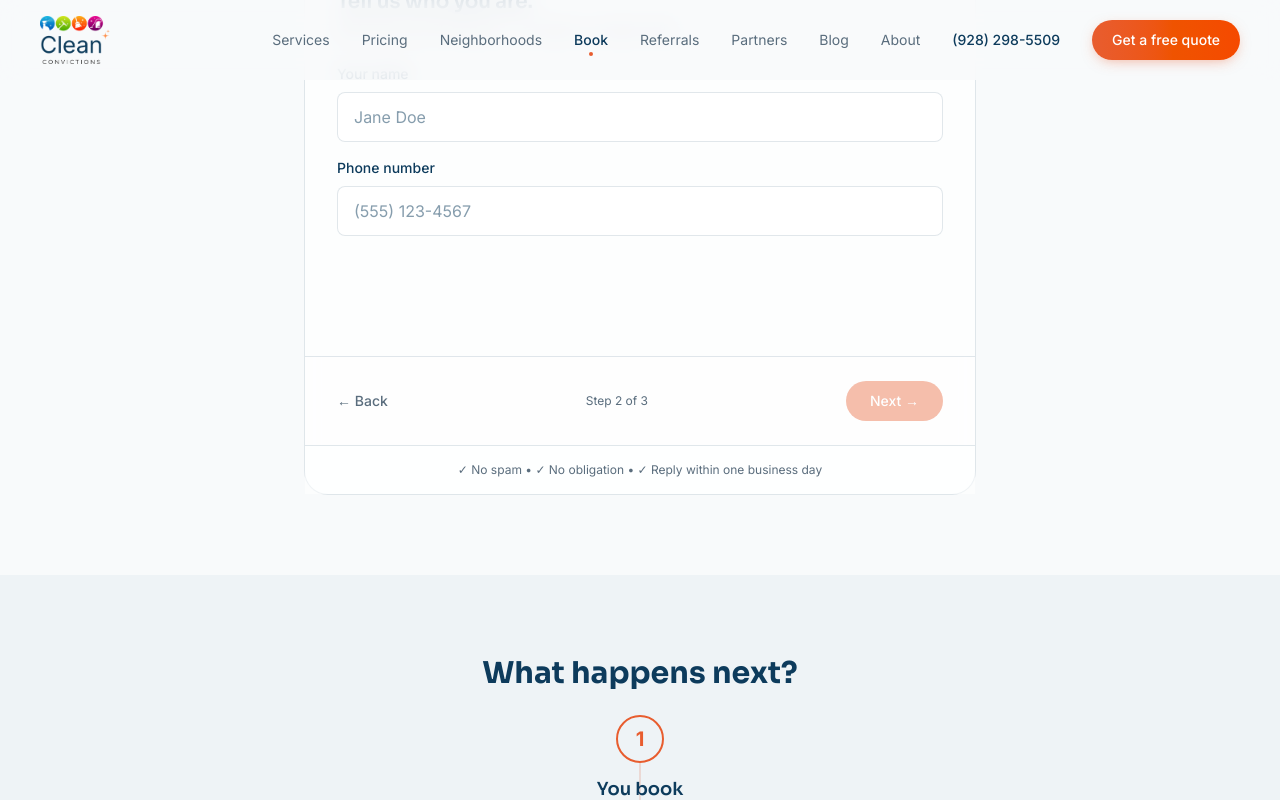
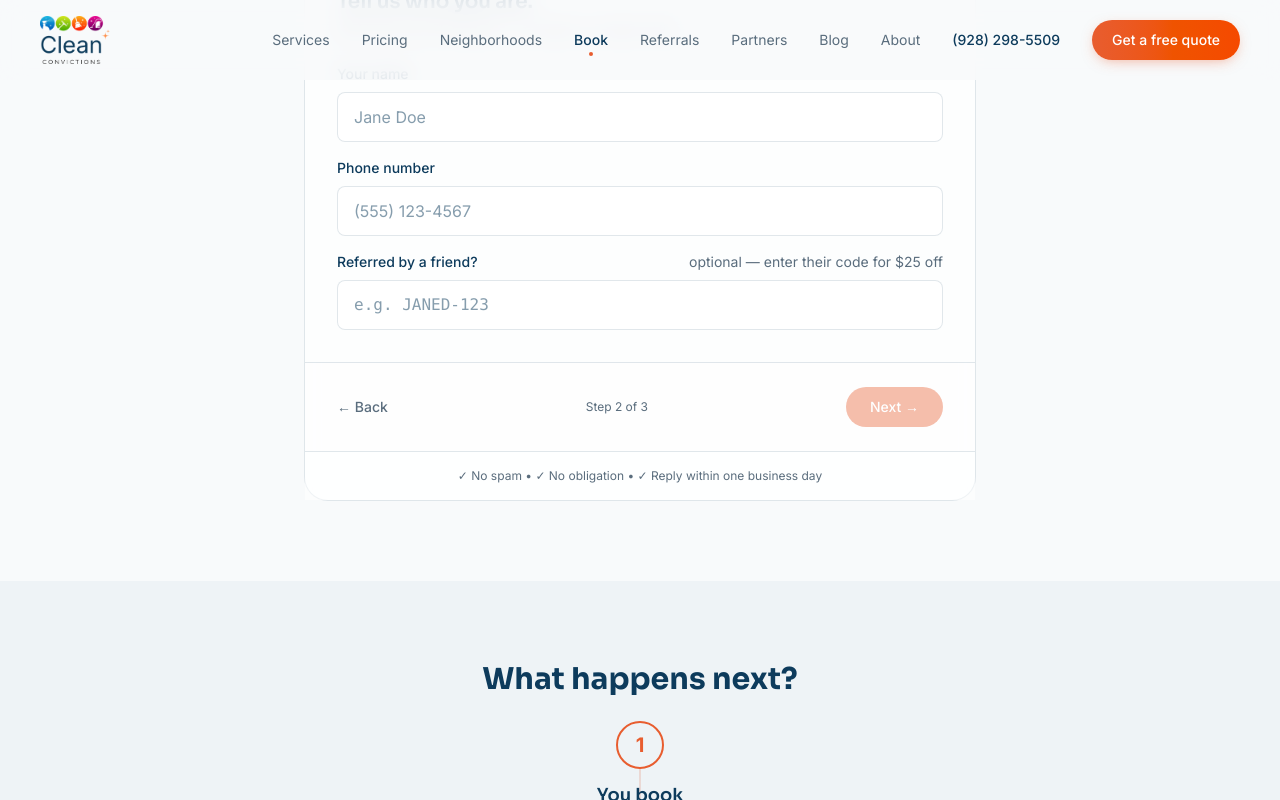
Before and after one commit to carnagecreations/desertshine, a Next.js app: page /book in a window 1280 px wide. Both pictures are taken after a click on the button "Next →". Shown: the part 744-1544 px from the top of the page. Built offline with nearby package versions, Linux system fonts and the light colour scheme.

Commit message:
Add referred-by code field to QuoteForm, wire into referral tracking

```diff
--- a/components/QuoteForm.tsx
+++ b/components/QuoteForm.tsx
@@ -45,6 +45,7 @@
     details: '',
     partnerCode: '',
     referralCode: '',
+    referredByCode: '',
   });
 
   // Pick up a partner referral code captured on any earlier page (see
@@ -135,6 +136,7 @@
           details: formData.details,
           partnerCode: formData.partnerCode,
           referralCode: formData.referralCode,
+          referredByCode: formData.referredByCode,
           _gotcha: '',
         }),
       });
@@ -160,6 +162,11 @@
           className="mb-4 text-6xl">✨</motion.div>
         <h2 className="text-3xl font-bold text-[var(--ink)]">Got it — your quote request is in.</h2>
         <p className="mt-3 text-lg text-[var(--body)]">We'll text you to confirm your flat rate within one business day. No spam, no pressure.</p>
+        {formData.referredByCode && (
+          <p className="mt-2 text-sm font-medium text-[var(--accent)]">
+            🎉 Your $25 referral discount ({formData.referredByCode}) is on file.
+          </p>
+        )}
 
         {formData.referralCode && (
           <div className="mx-auto mt-6 max-w-sm rounded-2xl border-2 border-[var(--accent)]/30 bg-white p-5 text-left shadow-sm">
@@ -281,6 +288,21 @@
                       value={formData.phone}
                       onChange={(e) => setFormData(prev => ({ ...prev, phone: e.target.value }))}
                       className="w-full rounded-lg border border-[var(--line)] bg-white px-4 py-3 text-[var(--ink)] outline-none transition-all focus:border-[var(--accent)] focus:shadow-[0_0_0_3px_rgba(232,93,47,0.1)]"
+                    />
+                  </div>
+                  <div>
+                    <label htmlFor="referredByCode" className="mb-2 flex items-center justify-between text-sm font-medium text-[var(--ink)]">
+                      <span>Referred by a friend?</span>
+                      <span className="font-normal text-[var(--body)]">optional — enter their code for $25 off</span>
+                    </label>
+                    <input
+                      id="referredByCode"
+                      type="text"
+                      autoComplete="off"
+                      placeholder="e.g. JANED-123"
+                      value={formData.referredByCode}
+                      onChange={(e) => setFormData(prev => ({ ...prev, referredByCode: e.target.value.toUpperCase() }))}
+                      className="w-full rounded-lg border border-[var(--line)] bg-white px-4 py-3 font-mono text-[var(--ink)] outline-none transition-all focus:border-[var(--accent)] focus:shadow-[0_0_0_3px_rgba(232,93,47,0.1)]"
                     />
                   </div>
                 </div>
```
